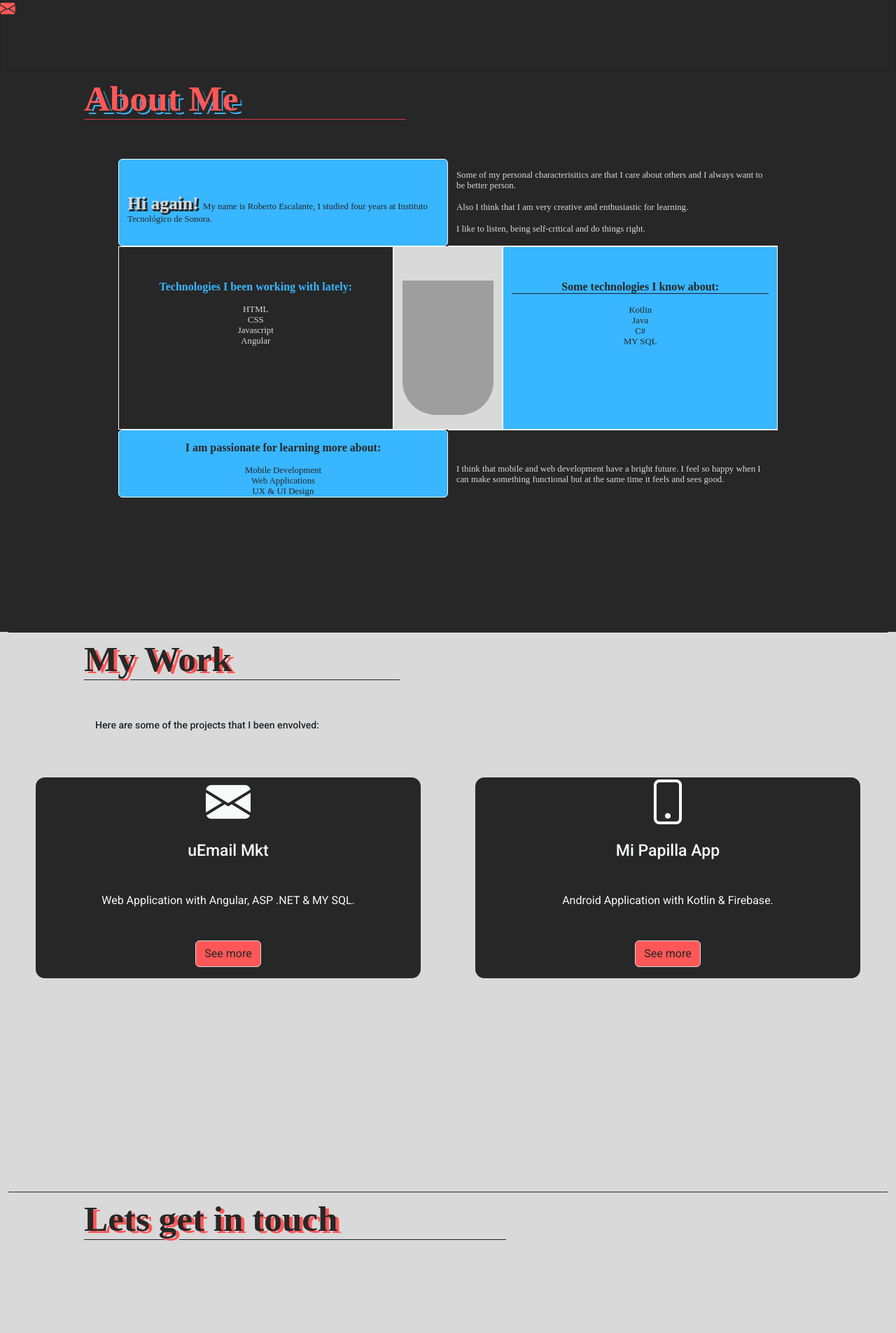
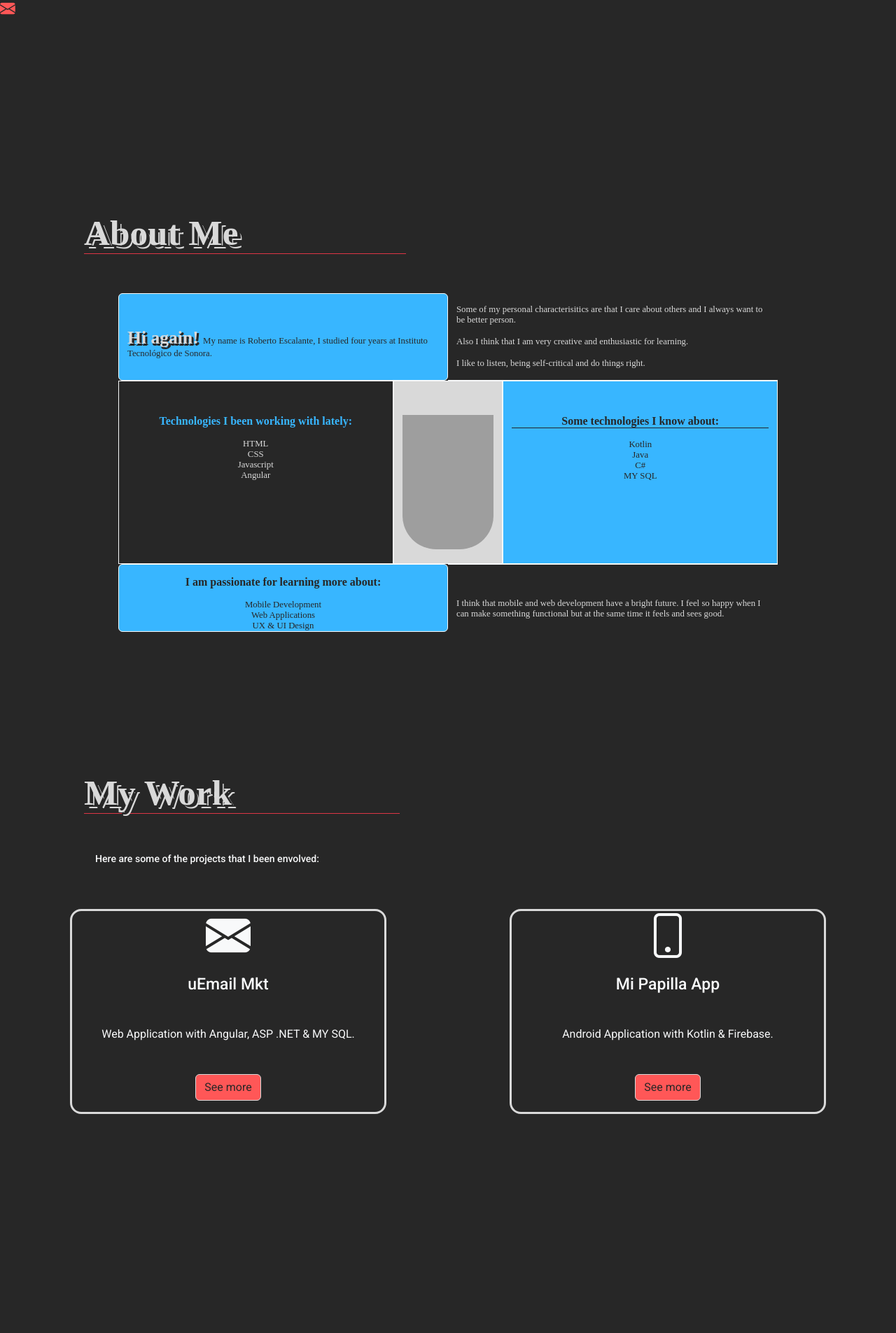
Before and after one commit to rojoescala/portafolio, an Angular app: page / in a window 1280 px wide. Shown: the part 775-2680 px from the top of the page at 70% size. Built offline with nearby package versions, Linux system fonts and the light colour scheme; grey boxes are pictures that could not be loaded.

Commit message:
Cambios a los colores del diseño

```diff
--- a/src/app/about-me/about-me.component.css
+++ b/src/app/about-me/about-me.component.css
@@ -3,10 +3,10 @@
   font-size: 4vw;
   font-weight: 600;
   margin-left: 6rem;
-  color: #ff5757;
+  color: #d9d9d9;
   display: inline-block;
   padding-right: 15rem;
-  text-shadow: 0.3rem 0.2rem 0 #272727, 0.4rem 0.3rem 0 #38b6ff;
+  text-shadow: 0.3rem 0.2rem 0 #272727, 0.4rem 0.3rem 0 #d9d9d9;
 }
 
 .elemento-aboutme {
--- a/src/app/bottom-footer/bottom-footer.component.html
+++ b/src/app/bottom-footer/bottom-footer.component.html
@@ -1,8 +1,8 @@
-<footer class="bg-dark py-5">
-    <div class="footer-copyright text-center text-light py-4">
+<footer class="bg-secondary py-5">
+    <div class="footer-copyright text-center text-dark py-4">
         © 2021 Copyright: Roberto Escalante
     </div>
-    <div class="footer-copyright text-center text-light py-4">
+    <div class="footer-copyright text-center text-dark py-4">
         Aquí irá mi logo
     </div>
 </footer>
--- a/src/app/contact/contact.component.css
+++ b/src/app/contact/contact.component.css
@@ -3,14 +3,14 @@
   font-size: 4vw;
   font-weight: 600;
   margin-left: 6rem;
-  color: #272727;
+  color: #d9d9d9;
   display: inline-block;
   padding-right: 15rem;
-  text-shadow: 0.3rem 0.2rem 0 #ff5757, 0.4rem 0.3rem 0 #d9d9d9;
+  text-shadow: 0.3rem 0.2rem 0 #272727, 0.4rem 0.3rem 0 #d9d9d9;
 }
 
 .subtitle-contact {
-  color: #272727;
+  color: #d9d9d9;
   font-size: xx-large;
 }
 
--- a/src/app/contact/contact.component.html
+++ b/src/app/contact/contact.component.html
@@ -1,10 +1,10 @@
-<div class="container-fluid h-100">
+<div class="container-fluid h-75">
 
-    <div class="container-fluid border-top border-dark">
+    <div class="container-fluid">
         <div class="row py-2">
             <div class="col">
                 <div>
-                    <h3 class="contact-title border-bottom border-dark">Lets get in touch</h3>
+                    <h3 class="contact-title border-bottom border-danger">Lets get in touch</h3>
                 </div>
             </div>
         </div>
@@ -15,7 +15,8 @@
             <div class="col mt-5">
                 <div class="text-center mt-5">
                     <h3 class="subtitle-contact">Send me an email so we can get in touch</h3>
-                    <button class="btn btn-danger btn-lg mt-5"> HI! </button>
+                    <button class="btn btn-danger btn-lg mt-5"><i class="bi bi-envelope-fill side-icon icon-email"></i>
+                        Say Hi! </button>
                 </div>
             </div>
         </div>
--- a/src/app/welcome/welcome.component.html
+++ b/src/app/welcome/welcome.component.html
@@ -1,4 +1,4 @@
-<div class="container-fluid bg-dark border border-dark h-100">
+<div class="container-fluid bg-dark h-100">
     <div class="row margen-personalizado">
         <div class="col-6">
             <div class="text-center">
--- a/src/app/work/work.component.css
+++ b/src/app/work/work.component.css
@@ -3,10 +3,10 @@
   font-size: 4vw;
   font-weight: 600;
   margin-left: 6rem;
-  color: #272727;
+  color: #d9d9d9;
   display: inline-block;
   padding-right: 15rem;
-  text-shadow: 0.3rem 0.2rem 0 #ff5757, 0.4rem 0.3rem 0 #d9d9d9;
+  text-shadow: 0.3rem 0.2rem 0 #272727, 0.4rem 0.3rem 0 #d9d9d9;
 }
 
 .subcontainer {
--- a/src/app/work/work.component.html
+++ b/src/app/work/work.component.html
@@ -1,10 +1,10 @@
 <div class="container-fluid h-100">
 
-    <div class="container-fluid border-top border-dark">
+    <div class="container-fluid">
         <div class="row py-2">
             <div class="col">
                 <div>
-                    <h3 class="work-title border-bottom border-dark">My Work</h3>
+                    <h3 class="work-title border-bottom border-danger">My Work</h3>
                 </div>
             </div>
         </div>
@@ -14,13 +14,13 @@
     <div class="container-fluid mt-5">
 
         <div class="row">
-            <h2 class="titulo mb-3">
+            <h2 class="titulo mb-3 text-light">
                 Here are some of the projects that I been envolved:
             </h2>
         </div>
 
         <div class="row">
-            <div class="col mt-5">
+            <div class="col-5 mt-5 mx-auto">
                 <div class="card bg-dark text-light text-center subcontainer mx-4">
                     <i class="bi bi-envelope-fill side-icon icon-email"></i>
                     <div class="card-body">
@@ -34,7 +34,7 @@
                     </div>
                 </div>
             </div>
-            <div class="col mt-5">
+            <div class="col-5 mx-auto mt-5">
                 <div class="card bg-dark text-light text-center subcontainer mx-4">
                     <i class="bi bi-phone side-icon icon-email"></i>
                     <div class="card-body">
--- a/src/styles.css
+++ b/src/styles.css
@@ -9,7 +9,7 @@
 */
 
 body {
-  background: #d9d9d9;
+  background: #272727;
 }
 
 .bg-primary {
```
